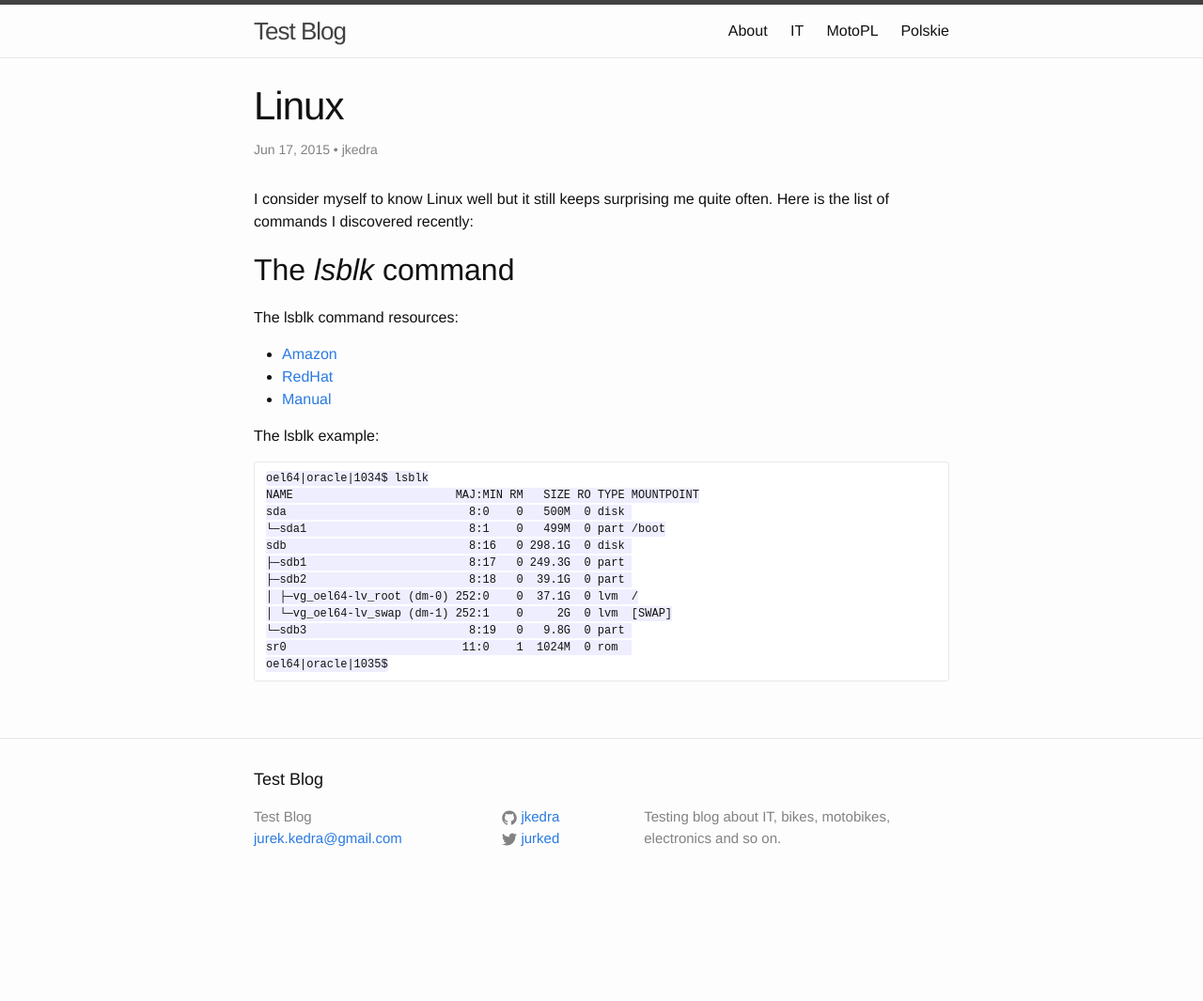
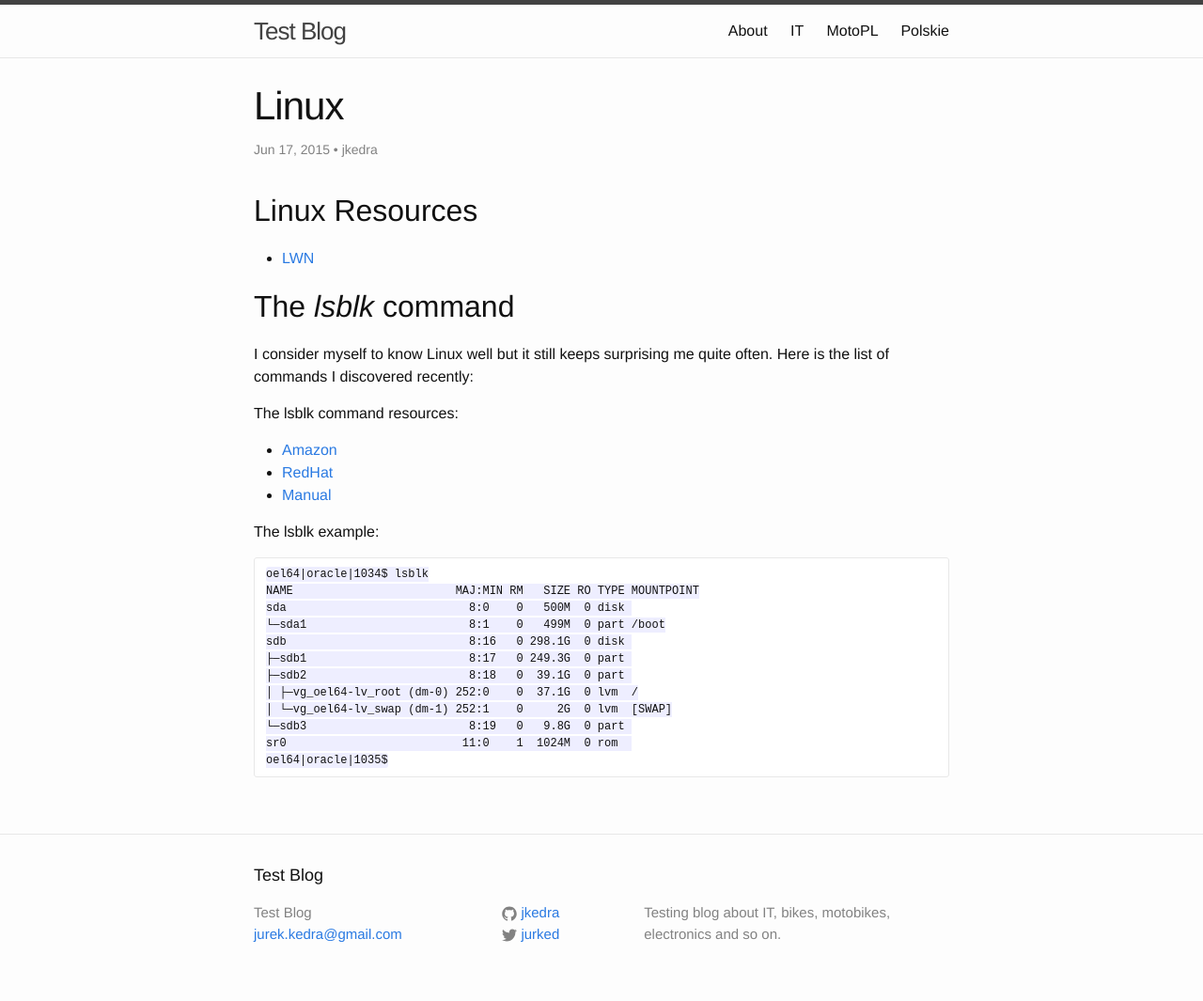
Before and after one commit to jkedra/jkedra.github.io, a Jekyll site: the page built from _posts/2015-06-17-linux.md, in a window 1280 px wide. Shown: the whole page at 94% size. Built offline with Jekyll 4.4.1, drawn with Linux system fonts in a browser that asks for light colours; before the commit the page ends 963 px from its top, so only the background shows below that.

Commit message:
LWN added

```diff
--- a/_posts/2015-06-17-linux.md
+++ b/_posts/2015-06-17-linux.md
@@ -6,10 +6,13 @@ author: jkedra
 language: en
 categories: unix
 ---
+
+## Linux Resources
+* [LWN](http://lwn.net/)
+
+## The *lsblk* command ##
 I consider myself to know Linux well but it still keeps surprising me
 quite often. Here is the list of commands I discovered recently:
-
-## The *lsblk* command ##
 
 The lsblk command resources:
 
```
